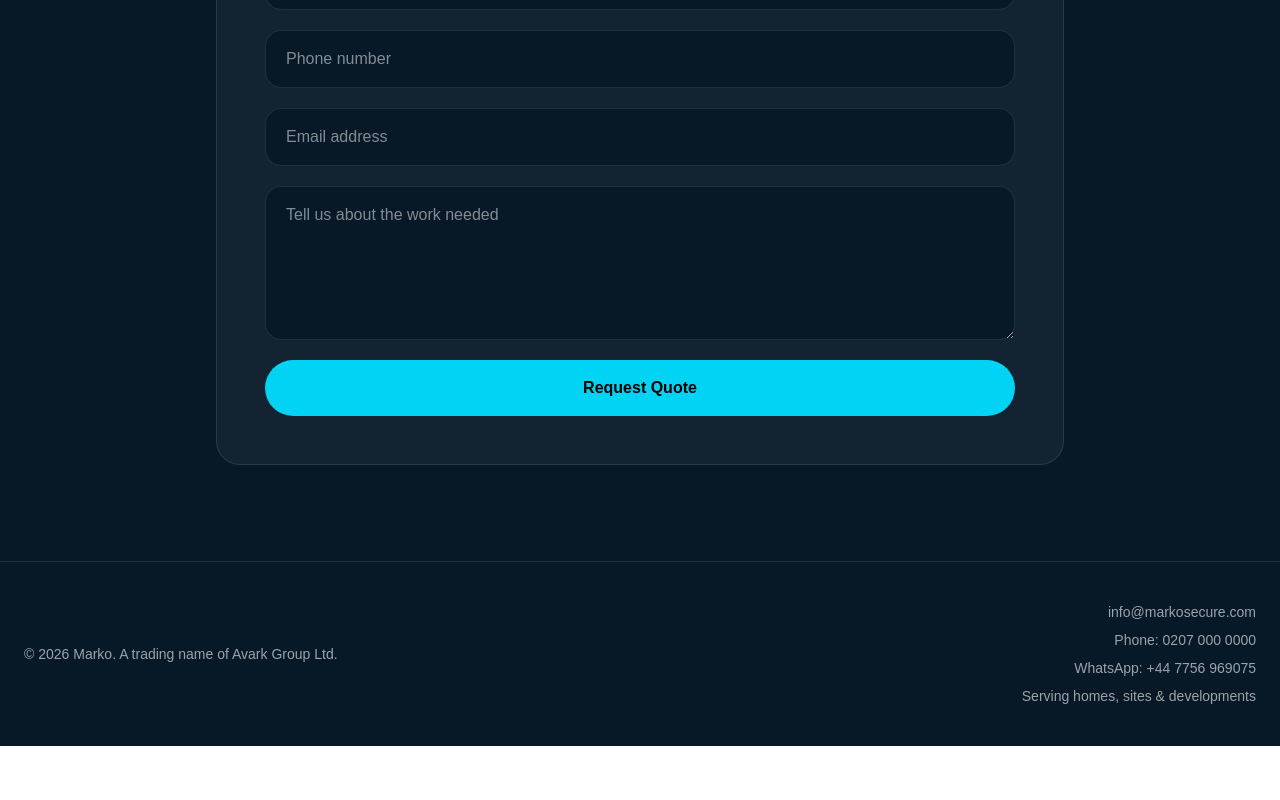
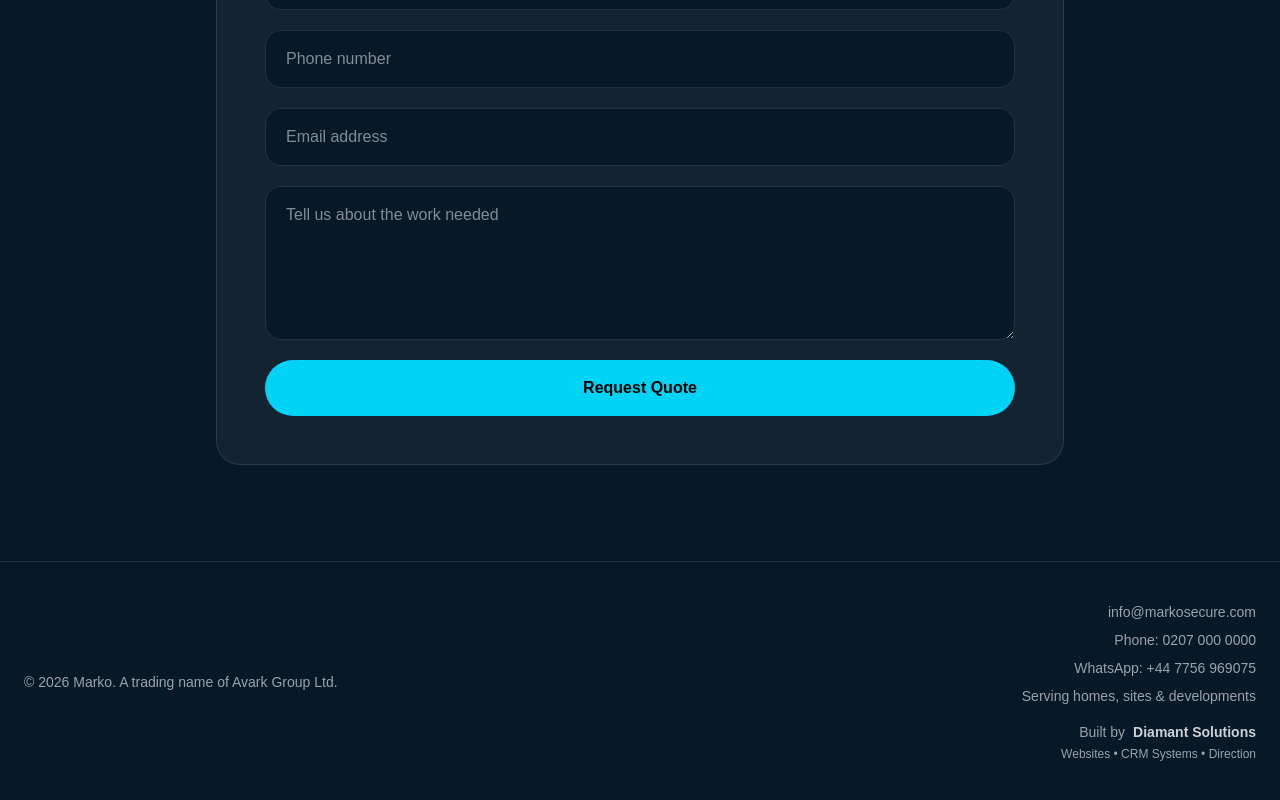
Before and after one commit to MarkDiamant/marko-secure, a Next.js app: page / in a window 1280 px wide. Shown: the part 3146-3946 px from the top of the page. Before the commit the page ends 3892 px from the top, so only its background shows below. Built offline with nearby package versions, Linux system fonts and the light colour scheme.

Commit message:
Update Diamant Solutions footer branding

```diff
--- a/app/page.tsx
+++ b/app/page.tsx
@@ -210,6 +210,10 @@ export default function Home() {
             <a href={phoneLink} className="transition hover:text-white">Phone: {phoneNumber}</a>
             <a href={whatsappLink} target="_blank" rel="noopener noreferrer" className="transition hover:text-white">WhatsApp: +44 7756 969075</a>
             <div>Serving homes, sites & developments</div>
+            <a href="https://diamantsolutions.co.uk" target="_blank" rel="noopener noreferrer" className="mt-2 flex flex-col gap-1 transition hover:text-white md:items-end">
+              <span className="flex items-center gap-2"><span>Built by</span><strong className="text-white/80">Diamant Solutions</strong></span>
+              <span className="text-xs">Websites • CRM Systems • Direction</span>
+            </a>
           </div>
         </div>
       </footer>
```
